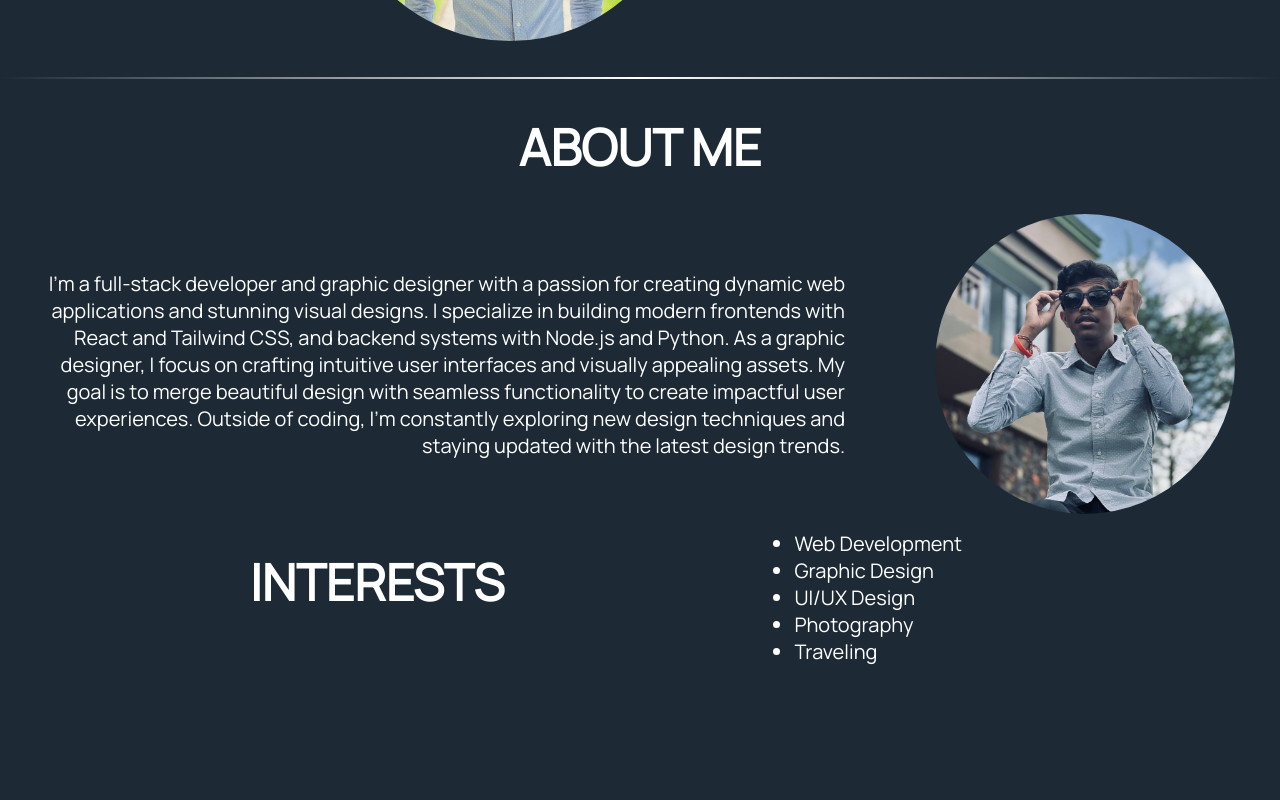
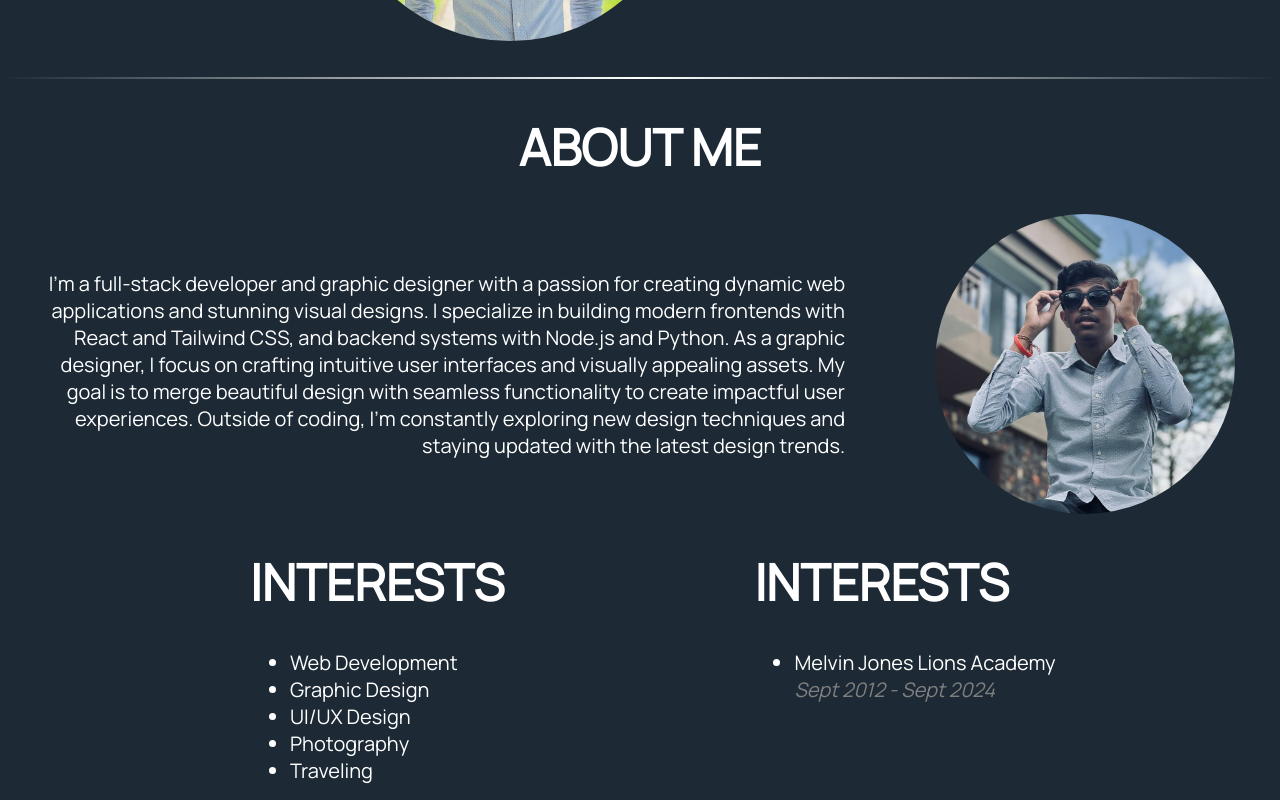
Before and after one commit to patel-vansh1607/vansh-patel, a React (Create React App) app: page / in a window 1280 px wide. Shown: the part 503-1303 px from the top of the page. Before the commit the page ends 1184 px from the top, so only its background shows below. Built offline with nearby package versions, Linux system fonts and the light colour scheme.

Commit message:
adding my edu info

```diff
--- a/src/App.js
+++ b/src/App.js
@@ -44,6 +44,7 @@ function App() {
                 <img src={aboutvansh} className="aboutvansh" alt="aboutvansh" />
               </div>
               <div className='intrests'>
+                <div className='div1'>
                 <h1 className='intrest-h1'>INTERESTS</h1>
                 <ul>
                   <li>Web Development</li>
@@ -52,8 +53,13 @@ function App() {
                   <li>Photography</li>
                   <li>Traveling</li>
                 </ul>
-
-
+                </div>
+                <div className='div2'>
+                <h1 className='intrest-h2'>INTERESTS</h1>
+                <ul>
+                  <li>Melvin Jones Lions Academy<br></br> <span className='sspan'>Sept 2012 - Sept 2024</span></li>
+                </ul>
+                </div>
               </div>
             </div>
           </div>
```
